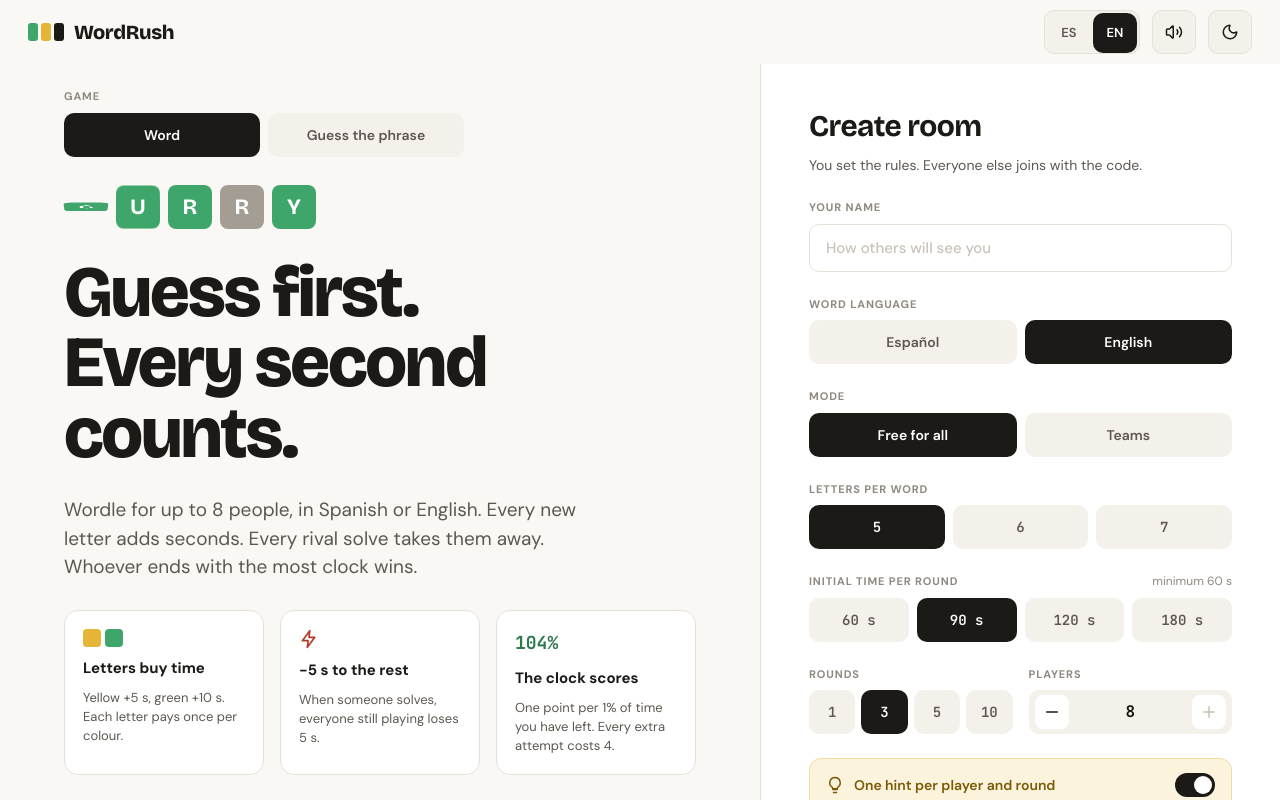
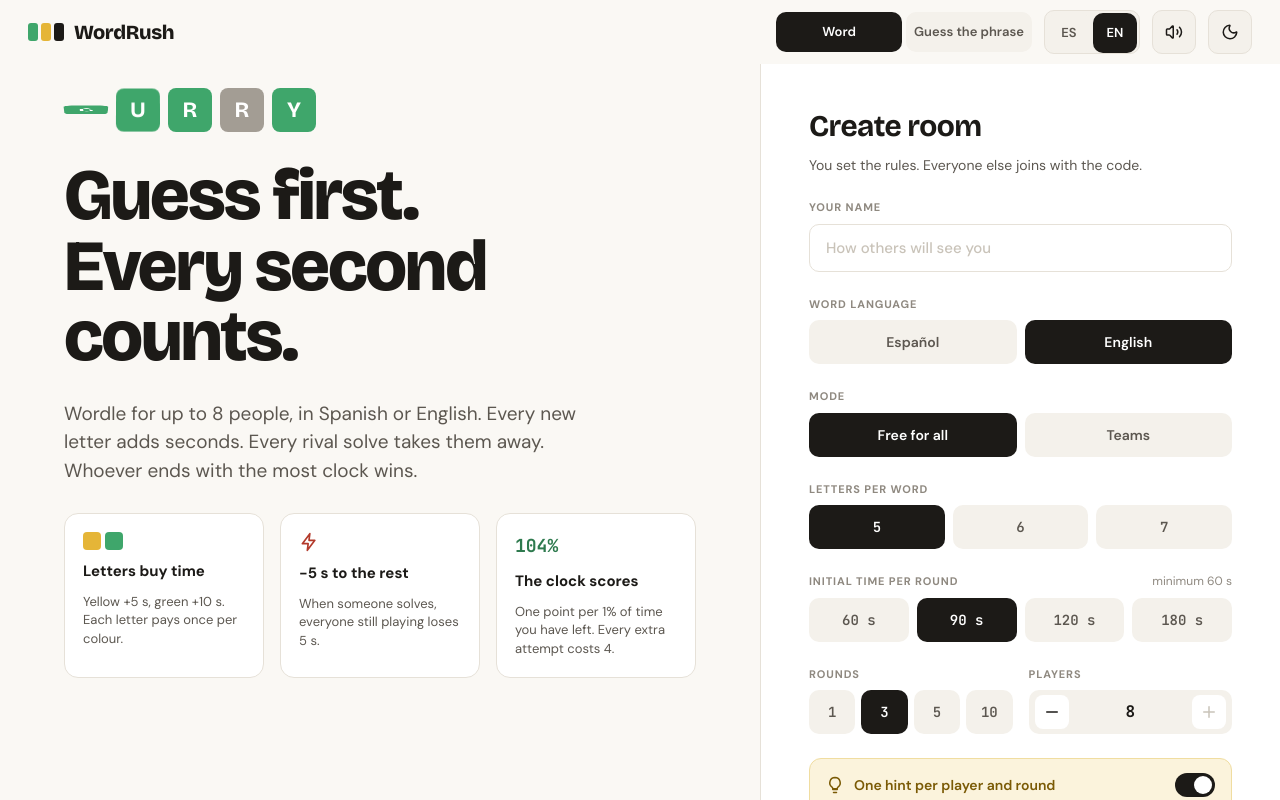
Before and after one commit to diegofisi/WordRush, a React (Vite) app in the folder frontend/: page / in a window 1280 px wide. Shown: the top 800 px of the page. Built offline with nearby package versions, Linux system fonts and the light colour scheme; no server answers.

Commit message:
Home: the game switch lives in the top bar

```diff
--- /dev/null
+++ b/frontend/src/features/lobby/components/GameSwitch.tsx
@@ -0,0 +1,24 @@
+import { Segmented } from '@/shared/components/ui/Segmented';
+import type { GameKind } from '@/shared/contract';
+import type { Dictionary } from '@/shared/i18n';
+
+interface GameSwitchProps {
+  t: Dictionary['home'];
+  game: GameKind;
+  onChange: (game: GameKind) => void;
+}
+
+/** Word / Guess the phrase, in the top bar of the home page: the first choice, out of the form. */
+export const GameSwitch = ({ t, game, onChange }: GameSwitchProps) => (
+  <Segmented<GameKind>
+    size="sm"
+    label={t.game}
+    value={game}
+    onChange={onChange}
+    className="gap-1!"
+    options={[
+      { value: 'wordle', label: t.gameWordle },
+      { value: 'phrase', label: t.gamePhrase },
+    ]}
+  />
+);
--- a/frontend/src/features/lobby/components/Hero.tsx
+++ b/frontend/src/features/lobby/components/Hero.tsx
@@ -1,5 +1,4 @@
 import { LightningIcon } from '@/shared/components/icons/GameIcons';
-import { Segmented } from '@/shared/components/ui/Segmented';
 import type { GameKind } from '@/shared/contract';
 import type { Dictionary } from '@/shared/i18n';
 
@@ -27,9 +26,8 @@ const BACK_WORDS = [1, 3, 0, 2, 4] as const;
 
 interface HeroProps {
   t: Dictionary['home'];
-  /** The game the room will play; the copy below follows it. */
+  /** The game the room will play (chosen in the top bar); the copy follows it. */
   game: GameKind;
-  onGameChange: (game: GameKind) => void;
 }
 
 /** Everything on the hero that depends on the chosen game. */
@@ -62,26 +60,11 @@ const copyFor = (t: Dictionary['home'], game: GameKind) =>
         feature3Figure: '104%',
       };
 
-export const Hero = ({ t, game, onGameChange }: HeroProps) => {
+export const Hero = ({ t, game }: HeroProps) => {
   const copy = copyFor(t, game);
   const [line1, line2] = copy.headline.split('\n');
   return (
     <div className="flex flex-col gap-7">
-      {/* The game is the first choice on the page; the form below keeps the rest. */}
-      <div className="flex flex-col gap-2">
-        <span className="label">{t.game}</span>
-        <Segmented<GameKind>
-          label={t.game}
-          value={game}
-          onChange={onGameChange}
-          className="max-w-100"
-          options={[
-            { value: 'wordle', label: t.gameWordle },
-            { value: 'phrase', label: t.gamePhrase },
-          ]}
-        />
-      </div>
-
       <div className="hero" aria-hidden="true" key={game}>
         {Array.from({ length: 5 }, (_, tileIndex) => (
           <div key={tileIndex} className="hero-flip">
--- a/frontend/src/features/lobby/pages/HomePage.tsx
+++ b/frontend/src/features/lobby/pages/HomePage.tsx
@@ -7,6 +7,7 @@ import { TopBar } from '@/shared/components/layout/TopBar';
 import { PageLoading } from '@/shared/components/ui/PageState';
 import { useT } from '@/shared/i18n';
 
+import { GameSwitch } from '../components/GameSwitch';
 import { Hero } from '../components/Hero';
 import { SessionExpiredNotice } from '../components/SessionExpiredNotice';
 import { ActiveGameContainer } from '../containers/ActiveGameContainer';
@@ -59,11 +60,11 @@ export const HomePage = () => {
 
   return (
     <div className="flex flex-1 flex-col">
-      <TopBar bare />
+      <TopBar bare actions={<GameSwitch t={t.home} game={game} onChange={setGame} />} />
       {notice}
       <main className="grid flex-1 grid-cols-1 lg:grid-cols-[minmax(0,1fr)_520px]">
         <section className="flex flex-col justify-between gap-10 px-4 pt-4 pb-8 sm:px-8 lg:px-16 lg:pt-6 lg:pb-12">
-          <Hero t={t.home} game={game} onGameChange={setGame} />
+          <Hero t={t.home} game={game} />
           <p className="m-0 text-[13px] text-ink-3">{t.home.footer}</p>
         </section>
         <section className="flex flex-col border-t border-line bg-surface px-4 py-8 sm:px-8 lg:border-t-0 lg:border-l lg:px-12 lg:py-10">
```
